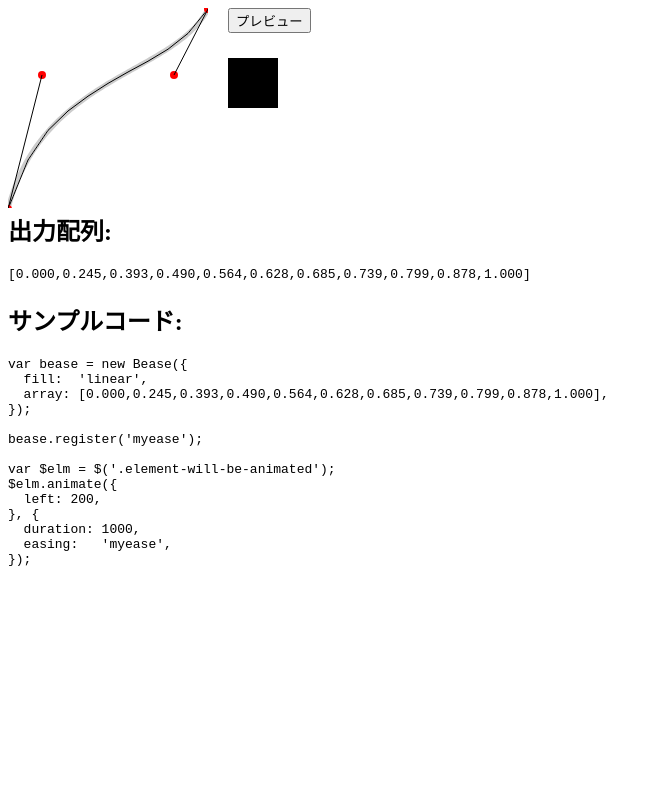
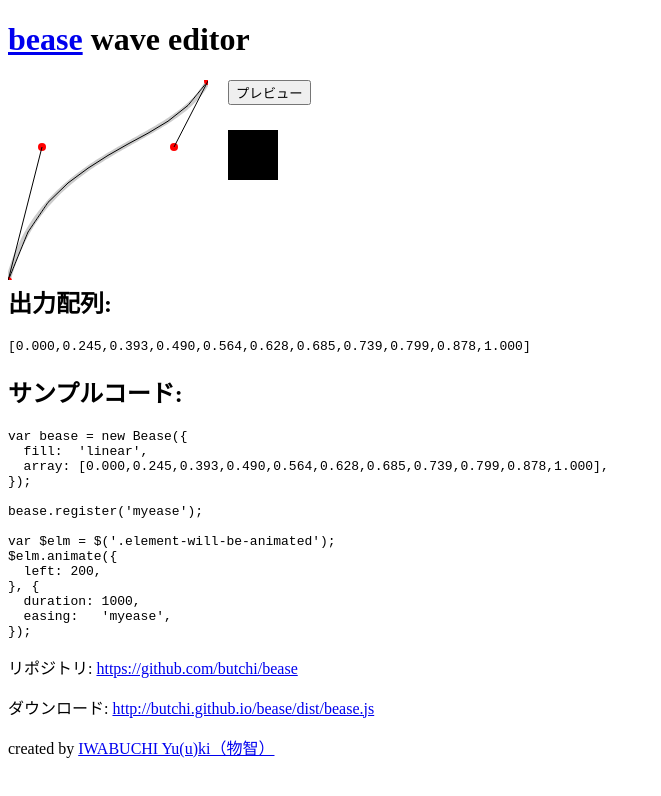
Before and after one commit to butchi/bease, a website: page index.html in a window 1280 px wide. Shown: the whole page, without its empty margins (0-661 px from the left). Drawn offline with Linux system fonts and the light colour scheme.

Commit message:
fix index

```diff
--- a/index.html
+++ b/index.html
@@ -25,6 +25,8 @@
   }(document, 'script', 'facebook-jssdk'));</script>
 
 <div class="wrapper">
+  <h1><a href="https://github.com/butchi/bease">bease</a> wave editor</h1>
+
   <div class="stage">
     <svg class="canvas"></svg>
   </div>
@@ -49,6 +51,13 @@
     </section>
   </div>
 
+  <footer>
+    <p>リポジトリ: <a href="https://github.com/butchi/bease">https://github.com/butchi/bease</a></p>
+    <p>ダウンロード: <a href="http://butchi.github.io/bease/dist/bease.js">http://butchi.github.io/bease/dist/bease.js</a></p>
+
+    <p class="link-author-home">created by <a href="http://butchi.jp/" target="_blank">IWABUCHI Yu(u)ki（物智）</a></p>
+  </footer>
+
   <ul class="list-share">
     <li class="item item--facebook">
       <div class="fb-like" data-layout="button_count" data-action="like" data-show-faces="true" data-share="true"></div>
```
